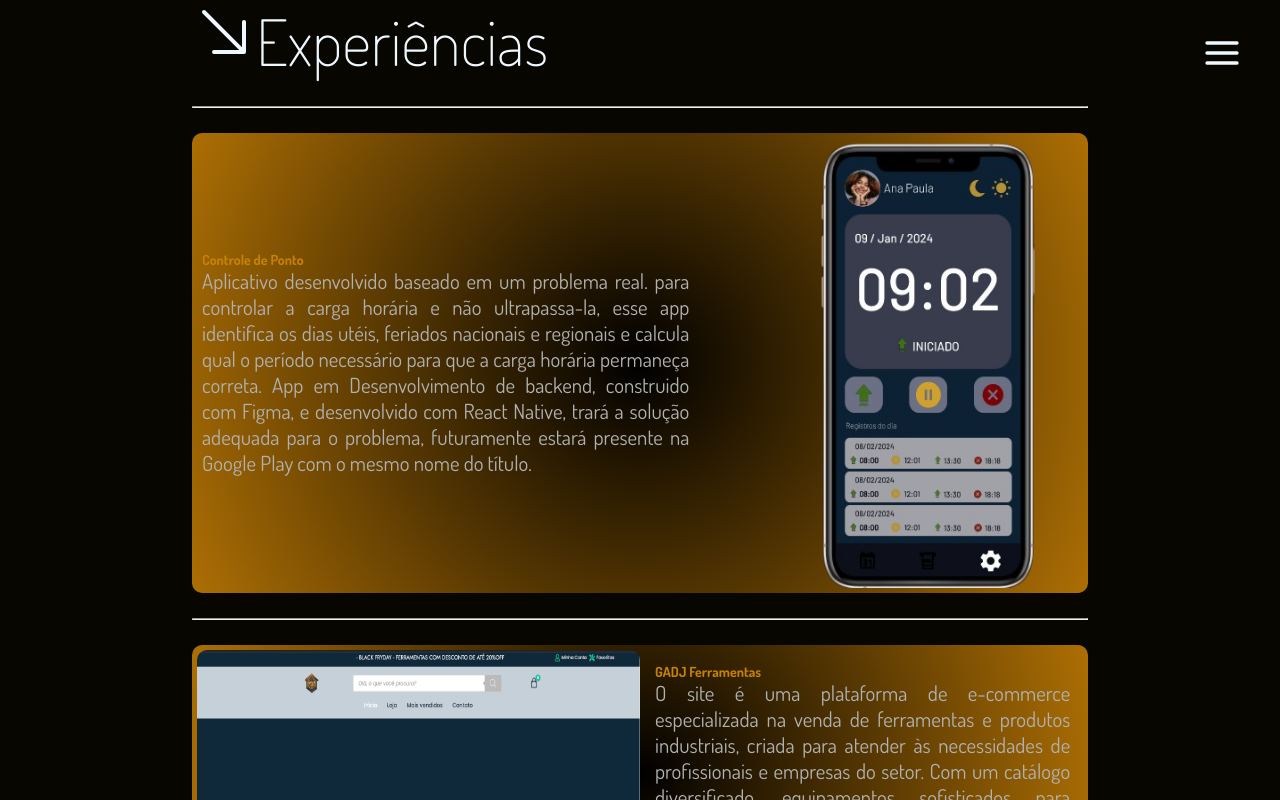
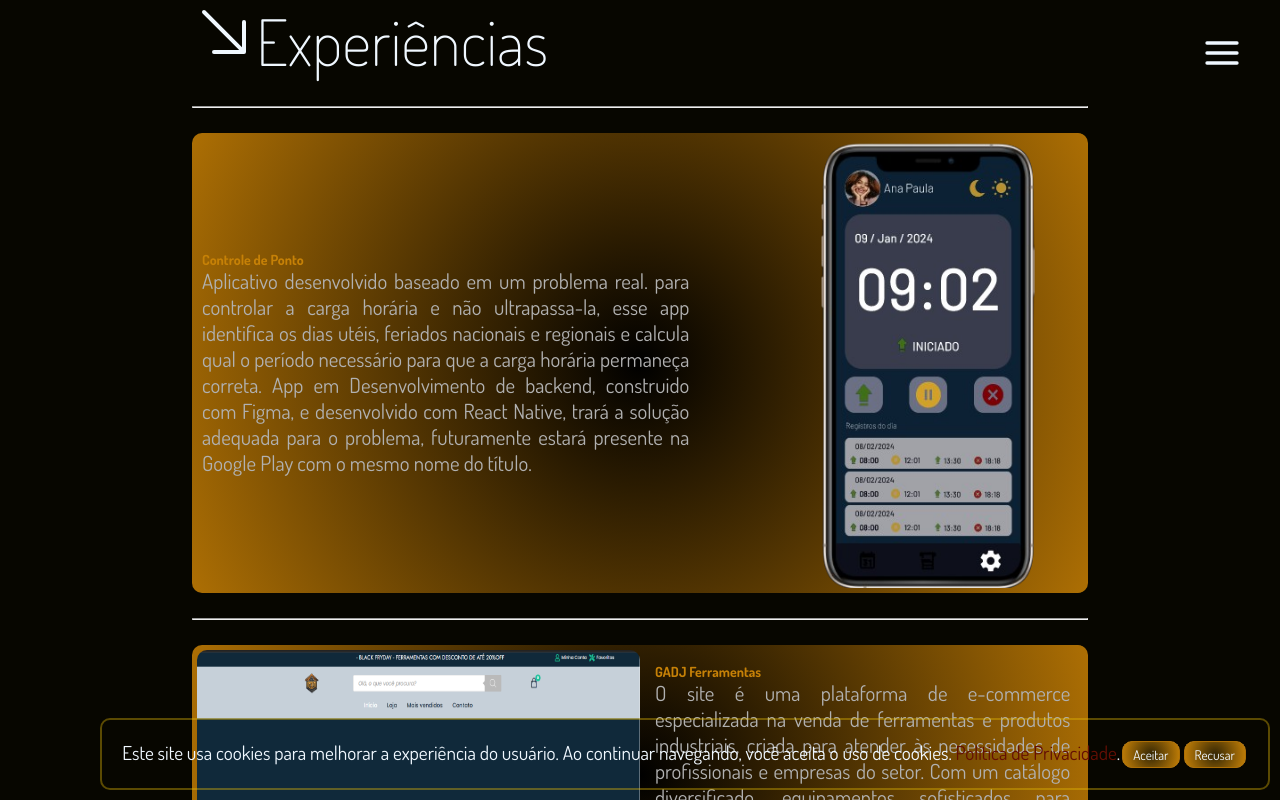
Before and after one commit to AndersonAPinto/Portfolio, a React (Create React App) app: page /experience in a window 1280 px wide. Built offline with nearby package versions, Linux system fonts and the light colour scheme; a web font is replaced by a local one.

Commit message:
update cookies

```diff
--- a/src/App.js
+++ b/src/App.js
@@ -3,6 +3,7 @@ import Experience from './components/pages/Experience.jsx';
 import AboutMe from './components/pages/AboutMe.jsx';
 import Contact from './components/pages/Contact.jsx';
 import Home from './components/pages/Home.jsx';
+import PageCookie from './components/Layout/PageCookie.jsx';
 import {BrowserRouter as Router, Routes, Route} from 'react-router-dom';
 
 function App() {
@@ -15,6 +16,7 @@ function App() {
           <Route path="/contact" element={<Contact />} />
           <Route path="/experience" element={<Experience />} />
         </Routes>
+        <PageCookie/>
       </Router>
     )
 }
--- /dev/null
+++ b/src/components/Layout/PageCookie.jsx
@@ -0,0 +1,33 @@
+import React, { useState } from 'react';
+import './pagecookie.css';
+
+function PageCookie() {
+  const [visible, setVisible] = useState(true);
+
+  const handleAccept = () => {
+    // Aqui você pode definir a lógica para aceitar cookies, como armazenar uma flag no localStorage
+    localStorage.setItem('cookiesAccepted', 'true');
+    setVisible(false);
+  };
+  const handleDecline = () => {
+    localStorage.setItem('cookiesAccepted', 'false');
+    setVisible(false);
+    // Aqui você pode implementar a lógica adicional para desabilitar funcionalidades baseadas em cookies
+  };
+
+  if (!visible || localStorage.getItem('cookiesAccepted') === 'true') {
+    return null;
+  }
+
+  return (
+    <div className='container__cookie' >
+      Este site usa cookies para melhorar a experiência do usuário. Ao continuar navegando, você aceita o uso de cookies.
+      <a href='https://www.planalto.gov.br/ccivil_03/_ato2015-2018/2018/lei/l13709.htm' target="_blank" rel="noopener noreferrer" style={{color:'#640f04'}}> Política de Privacidade</a>.
+      <button className='btn_cookie' onClick={handleAccept}>Aceitar</button>
+      <button className='btn_cookie' onClick={handleDecline}>Recusar</button>
+
+    </div>
+  );
+}
+
+export default PageCookie;
--- /dev/null
+++ b/src/components/Layout/pagecookie.css
@@ -0,0 +1,20 @@
+.container__cookie{
+    position: fixed;
+    bottom: 10px;
+    right: 10px;
+    background-color: transparent;
+    font-size: 1.2em;
+    padding: 20px;
+    border-radius: 10px;
+    box-sizing: 0 2px 4px rgba(0,0,0,0.2);
+    border: 2px solid #e6bd0760;
+
+}
+.btn_cookie{
+    cursor: pointer;
+    border-radius: 10px;
+    border: 1px solid #ad6f05;
+    background-image: radial-gradient(circle, #332604, #C68107);
+    padding: 4px 10px;
+    margin:0 2px;
+}
```
